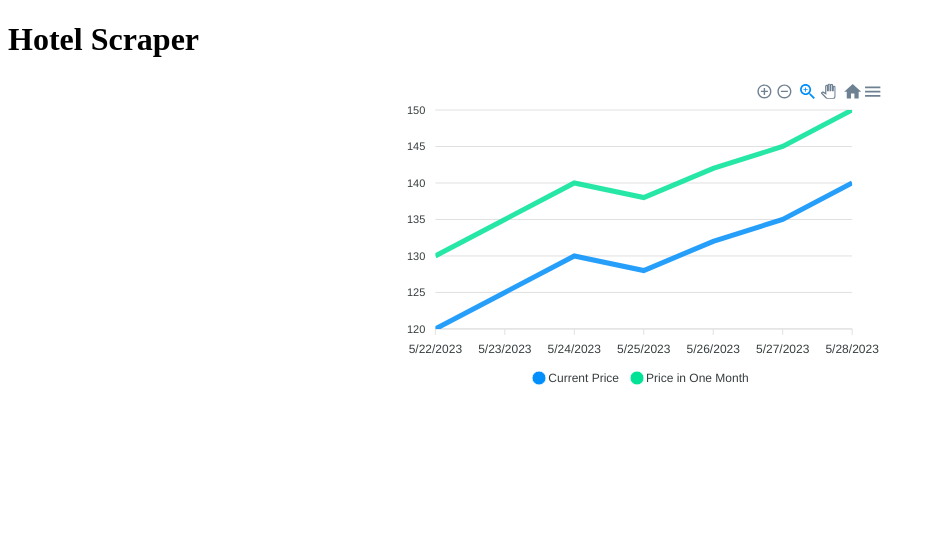
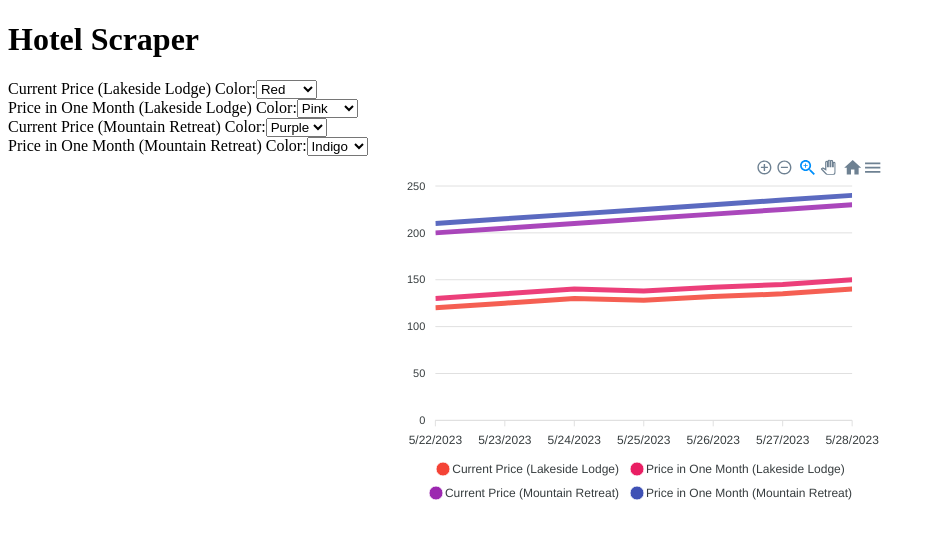
Before and after one commit to BrunoTesseraux/Hotel-Scraper, a React (Vite) app in the folder Frontend/: page / in a window 1280 px wide. Shown: the top 538 px of the page, without its empty margins (0-936 px from the left). Built offline with nearby package versions, Linux system fonts and the light colour scheme; the HTML template or start-up script is replaced by a standard one.

Commit message:
chart test

```diff
--- a/Frontend/src/assets/components/ChartTest/ChartTest.tsx
+++ b/Frontend/src/assets/components/ChartTest/ChartTest.tsx
@@ -1,7 +1,7 @@
 import { useEffect, useState } from "react";
 import "./ChartTest.scss";
 import { HotelData } from "../../../types";
-import ApexCharts from 'apexcharts';
+import ReactApexChart from "react-apexcharts";
 
 const ChartTest: React.FC = () => {
   const [hotelData, setHotelData] = useState<HotelData[]>([
@@ -47,13 +47,67 @@ const ChartTest: React.FC = () => {
           "dateOfRequest": "2023-05-28T00:00:00Z"
         }
       ]
+    },
+    {
+      "_id": "60f8d5a2c2b5b814c8b7b44c",
+      "hotel": "Mountain Retreat",
+      "breakfastIncluded": false,
+      "stars": 5,
+      "prices": [
+        {
+          "currentPrice": 200,
+          "priceInOneMonth": 210,
+          "dateOfRequest": "2023-05-22T00:00:00Z"
+        },
+        {
+          "currentPrice": 205,
+          "priceInOneMonth": 215,
+          "dateOfRequest": "2023-05-23T00:00:00Z"
+        },
+        {
+          "currentPrice": 210,
+          "priceInOneMonth": 220,
+          "dateOfRequest": "2023-05-24T00:00:00Z"
+        },
+        {
+          "currentPrice": 215,
+          "priceInOneMonth": 225,
+          "dateOfRequest": "2023-05-25T00:00:00Z"
+        },
+        {
+          "currentPrice": 220,
+          "priceInOneMonth": 230,
+          "dateOfRequest": "2023-05-26T00:00:00Z"
+        },
+        {
+          "currentPrice": 225,
+          "priceInOneMonth": 235,
+          "dateOfRequest": "2023-05-27T00:00:00Z"
+        },
+        {
+          "currentPrice": 230,
+          "priceInOneMonth": 240,
+          "dateOfRequest": "2023-05-28T00:00:00Z"
+        }
+      ]
     }
   ]);
 
-  useEffect(() => {
-    const currentPrices = hotelData[0].prices.map(price => price.currentPrice);
-    const pricesInOneMonth = hotelData[0].prices.map(price => price.priceInOneMonth);
-    const dates = hotelData[0].prices.map(price => new Date(price.dateOfRequest).toLocaleDateString());
+  const [colors, setColors] = useState(['#F44336', '#E91E63', '#9C27B0', '#3F51B5']);
+
+  const handleColorChange = (e: React.ChangeEvent<HTMLSelectElement>, index: number) => {
+    const newColors = [...colors];
+    newColors[index] = e.target.value;
+    setColors(newColors);
+  };
+
+  const currentPricesLakeside = hotelData[0].prices.map(price => price.currentPrice);
+  const pricesInOneMonthLakeside = hotelData[0].prices.map(price => price.priceInOneMonth);
+  const datesLakeside = hotelData[0].prices.map(price => new Date(price.dateOfRequest).toLocaleDateString());
+
+  const currentPricesMountain = hotelData[1].prices.map(price => price.currentPrice);
+  const pricesInOneMonthMountain = hotelData[1].prices.map(price => price.priceInOneMonth);
+  const datesMountain = hotelData[1].prices.map(price => new Date(price.dateOfRequest).toLocaleDateString());
 
   const options = {
     chart: {
@@ -61,32 +115,79 @@ const ChartTest: React.FC = () => {
     },
     series: [
       {
-          name: 'Current Price',
-          data: currentPrices
+        name: 'Current Price (Lakeside Lodge)',
+        data: currentPricesLakeside
       },
       {
-          name: 'Price in One Month',
-          data: pricesInOneMonth
+        name: 'Price in One Month (Lakeside Lodge)',
+        data: pricesInOneMonthLakeside
+      },
+      {
+        name: 'Current Price (Mountain Retreat)',
+        data: currentPricesMountain
+      },
+      {
+        name: 'Price in One Month (Mountain Retreat)',
+        data: pricesInOneMonthMountain
       }
     ],
     xaxis: {
-        categories: dates
-      }
+      categories: datesLakeside
+    },
+    yaxis: {
+      min: 0
+    },
+    colors: colors
   };
 
-    const chart = new ApexCharts(document.querySelector("#chart"), options);
-
-    chart.render().catch((err) => {
-      console.error('Error rendering chart:', err);
-    });
-
-    return () => {
-      chart.destroy();
-    };
-  }, [hotelData]);
-
   return (
-    <div className="chart" id="chart"></div>
+    <div>
+      <div className="dropdowns">
+        <div>
+          <label htmlFor="currentPriceLakesideColor">Current Price (Lakeside Lodge) Color:</label>
+          <select id="currentPriceLakesideColor" value={colors[0]} onChange={(e) => handleColorChange(e, 0)}>
+            <option value="#F44336">Red</option>
+            <option value="#E91E63">Pink</option>
+            <option value="#9C27B0">Purple</option>
+            <option value="#3F51B5">Indigo</option>
+            <option value="#2196F3">Blue</option>
+          </select>
+        </div>
+        <div>
+          <label htmlFor="priceInOneMonthLakesideColor">Price in One Month (Lakeside Lodge) Color:</label>
+          <select id="priceInOneMonthLakesideColor" value={colors[1]} onChange={(e) => handleColorChange(e, 1)}>
+            <option value="#F44336">Red</option>
+            <option value="#E91E63">Pink</option>
+            <option value="#9C27B0">Purple</option>
+            <option value="#3F51B5">Indigo</option>
+            <option value="#2196F3">Blue</option>
+          </select>
+        </div>
+        <div>
+          <label htmlFor="currentPriceMountainColor">Current Price (Mountain Retreat) Color:</label>
+          <select id="currentPriceMountainColor" value={colors[2]} onChange={(e) => handleColorChange(e, 2)}>
+            <option value="#F44336">Red</option>
+            <option value="#E91E63">Pink</option>
+            <option value="#9C27B0">Purple</option>
+            <option value="#3F51B5">Indigo</option>
+            <option value="#2196F3">Blue</option>
+          </select>
+        </div>
+        <div>
+          <label htmlFor="priceInOneMonthMountainColor">Price in One Month (Mountain Retreat) Color:</label>
+          <select id="priceInOneMonthMountainColor" value={colors[3]} onChange={(e) => handleColorChange(e, 3)}>
+            <option value="#F44336">Red</option>
+            <option value="#E91E63">Pink</option>
+            <option value="#9C27B0">Purple</option>
+            <option value="#3F51B5">Indigo</option>
+            <option value="#2196F3">Blue</option>
+          </select>
+        </div>
+      </div>
+      <div className="chart" id="chart">
+        <ReactApexChart options={options} series={options.series} height="350" />
+      </div>
+    </div>
   );
 };
 
```
Also changed, not shown: 1 other file (tests, documents, lock files or other folders). Lines whose indentation alone changed are shown as unchanged.
